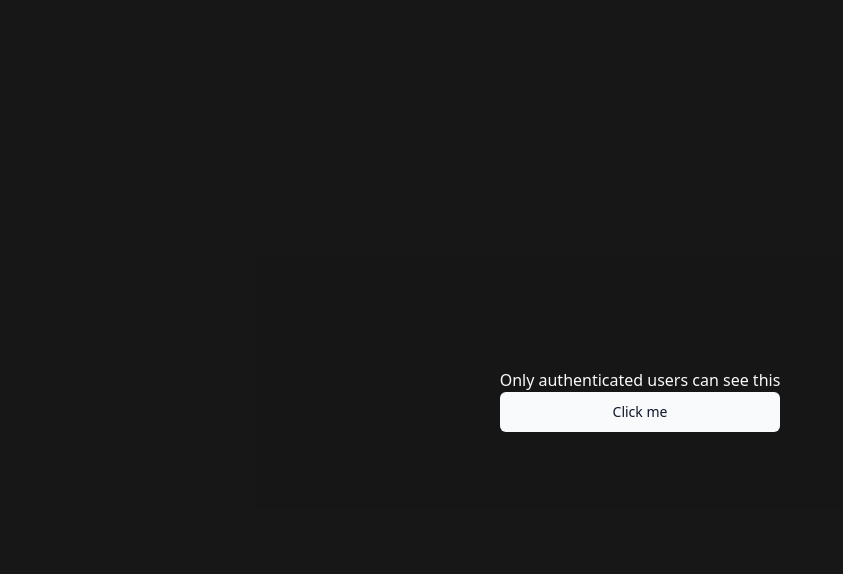
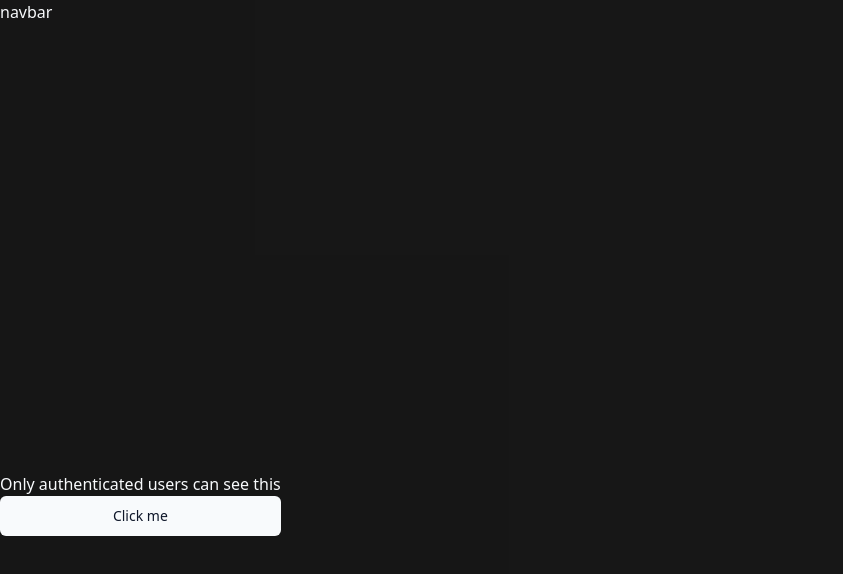
Before and after one commit to samuelperezcode/video-streaming-app, a Next.js app: page / in a window 1280 px wide. Shown: the top 574 px of the page, without its empty margins (0-843 px from the left). Built offline with nearby package versions, Linux system fonts and the light colour scheme.

Commit message:
Add home page and browse layout components

```diff
--- /dev/null
+++ b/app/(browse)/_components/navbar/navbar.tsx
@@ -0,0 +1,7 @@
+export function Navbar () {
+  return (
+    <header>
+      navbar
+    </header>
+  )
+}
--- /dev/null
+++ b/app/(browse)/layout.tsx
@@ -0,0 +1,12 @@
+import { Navbar } from './_components/navbar/navbar'
+
+export default function BrowseLayout ({ children }: { children: React.ReactNode }) {
+  return (
+    <>
+      <Navbar />
+      <main className="flex pt-20 h-full">
+        {children}
+      </main>
+    </>
+  )
+}
```
Also changed, not shown: app/(browse)/(home)/page.tsx (renamed from app/page.tsx).
